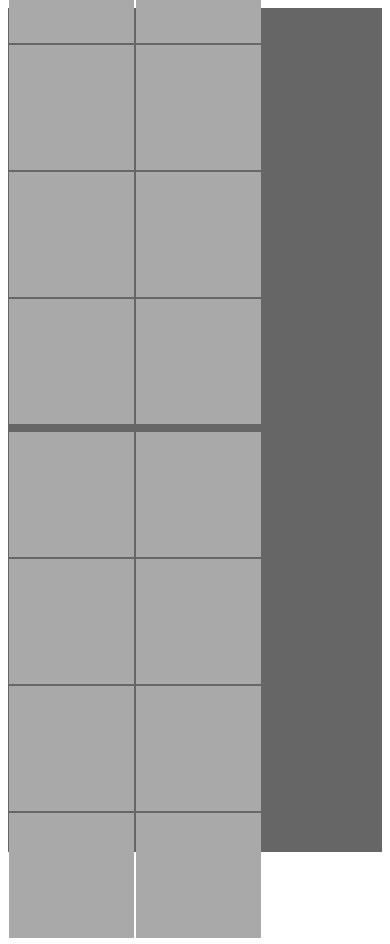
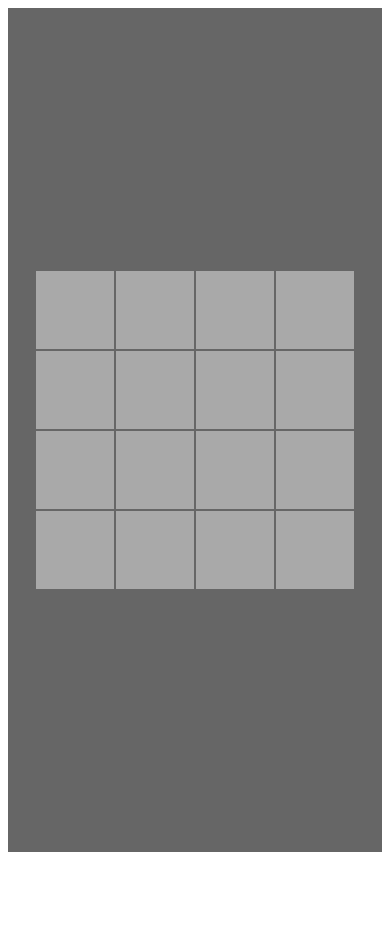
Before and after one commit to gymnasion/lyre, a React (Create React App) app: page / in a window 390 px wide. After the commit the page ends 860 px from the top, so only its background shows below. Built offline with nearby package versions, Linux system fonts and the light colour scheme.

Commit message:
add mobile responsive flex layout

```diff
--- a/src/components/SoundBox/ColumnOfBoxes/ColumnOfBoxes.js
+++ b/src/components/SoundBox/ColumnOfBoxes/ColumnOfBoxes.js
@@ -3,8 +3,8 @@ import styled from 'styled-components';
 import SimpleBox from './SimpleBox';
 
 export const ColumnOfBoxesWrapper = styled.div`
-  width: 125px;
-  display: inline-block;
+  display: flex;
+  flex-flow: column wrap;
   margin-right: 1px;
   margin-left: 1px;
 `;
--- a/src/components/SoundBox/SoundBox.js
+++ b/src/components/SoundBox/SoundBox.js
@@ -1,5 +1,11 @@
 import React, { Component } from 'react';
 import ColumnOfBoxes from './ColumnOfBoxes';
+import styled from 'styled-components';
+
+export const SoundBoxWrapper = styled.div`
+  display: flex;
+  flex-flow: row wrap;
+`;
 
 class SoundBox extends Component {
   render() {
@@ -7,7 +13,7 @@ class SoundBox extends Component {
     const columnsOfBoxes = colors.map(color => (
       <ColumnOfBoxes key={color} color={color} />
     ));
-    return <div>{columnsOfBoxes}</div>;
+    return <SoundBoxWrapper>{columnsOfBoxes}</SoundBoxWrapper>;
   }
 }
 
--- a/src/styles/ButtonStyles/ButtonStyles.js
+++ b/src/styles/ButtonStyles/ButtonStyles.js
@@ -3,11 +3,13 @@ import { css } from 'styled-components';
 const ButtonStyles = css`
   background: darkgray;
   border: 0;
-  height: 125px;
-  width: 125px;
+  height: 20vh;
+  width: 20vh;
+  max-height: 20vw;
+  max-width: 20vw;
   display: block;
-  margin-top: 2px;
-  margin-bottom: 2px;
+  margin-top: 1px;
+  margin-bottom: 1px;
 `;
 
 export default ButtonStyles;
```
